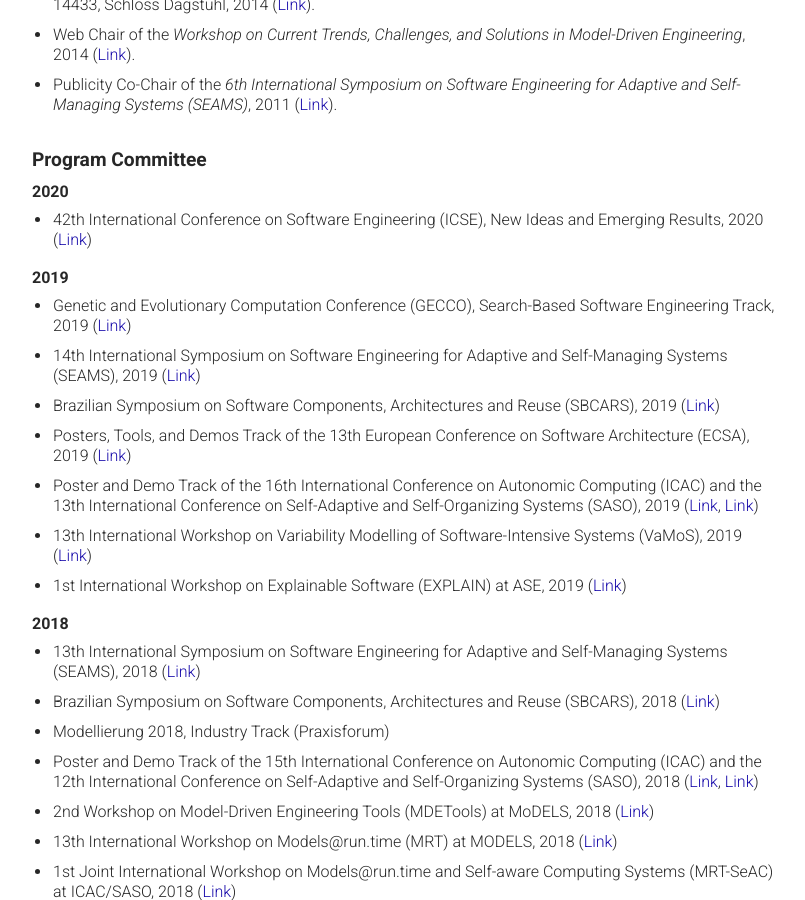
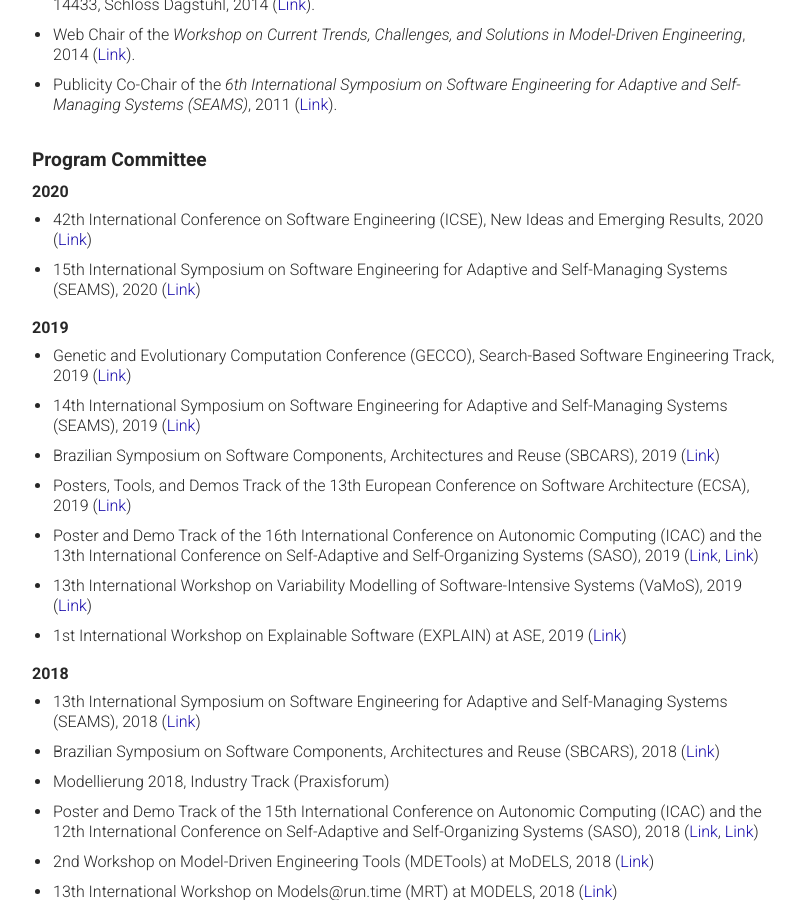
Before and after one commit to thomas-vogel/thomas-vogel.github.io, a Jekyll site: the page built from _pages/activities.md, in a window 1280 px wide and 900 px high, scrolled down 988 px. Shown: the whole window, without its empty margins (233-1038 px from the left). Built offline with Jekyll 4.4.1, drawn with Linux system fonts in a browser that asks for light colours.

Commit message:
Add SEAMS'20 PC.

```diff
--- a/_pages/activities.md
+++ b/_pages/activities.md
@@ -40,6 +40,7 @@
 
 ### 2020
 * 42th International Conference on Software Engineering (ICSE), New Ideas and Emerging Results, 2020 ([Link](https://conf.researchr.org/track/icse-2020/icse-2020-New-Ideas-and-Emerging-Results){:target="_blank"})
+* 15th International Symposium on Software Engineering for Adaptive and Self-Managing Systems (SEAMS), 2020 ([Link](https://conf.researchr.org/home/seams-2020){:target="_blank"})
 
 ### 2019
 * Genetic and Evolutionary Computation Conference (GECCO), Search-Based Software Engineering Track, 2019 ([Link](https://gecco-2019.sigevo.org/){:target="_blank"})
```
